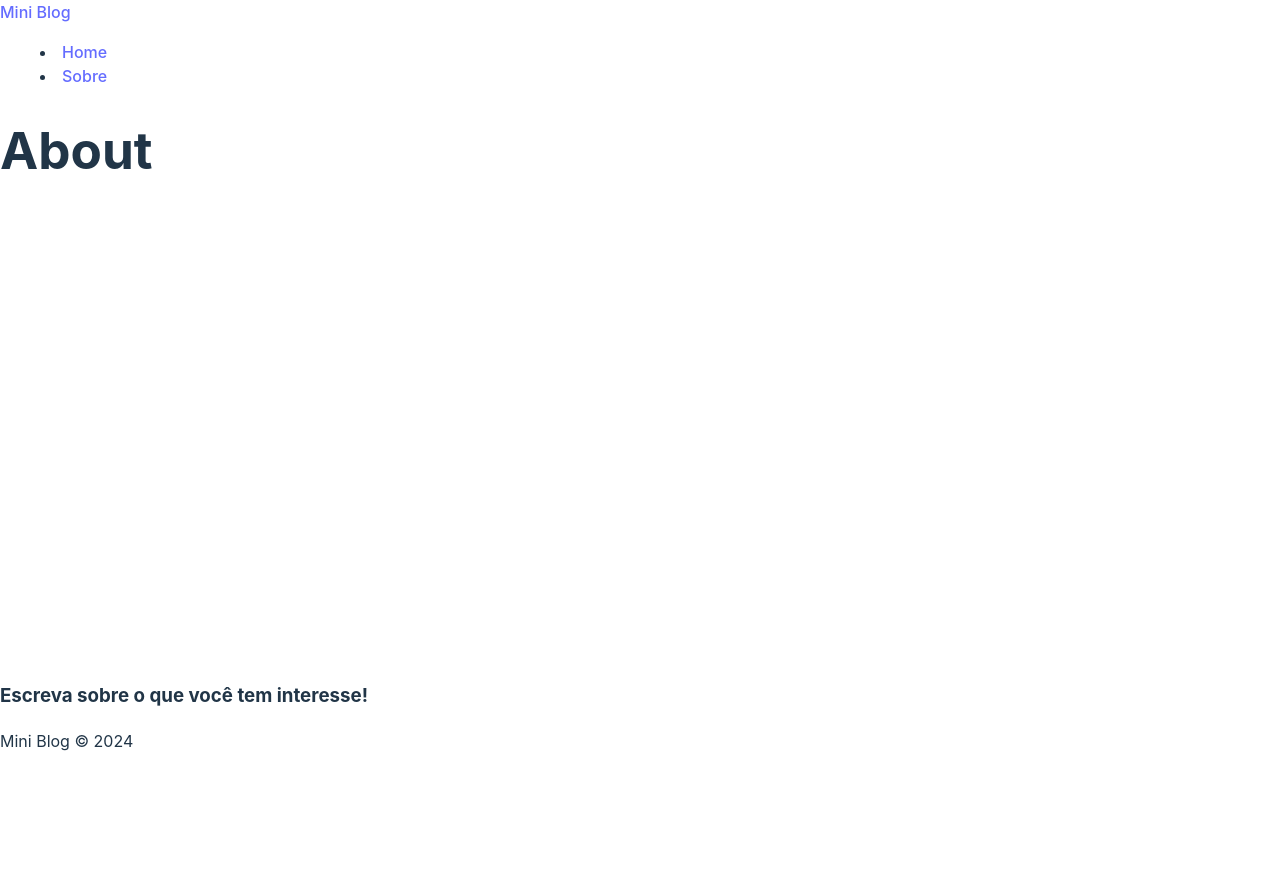
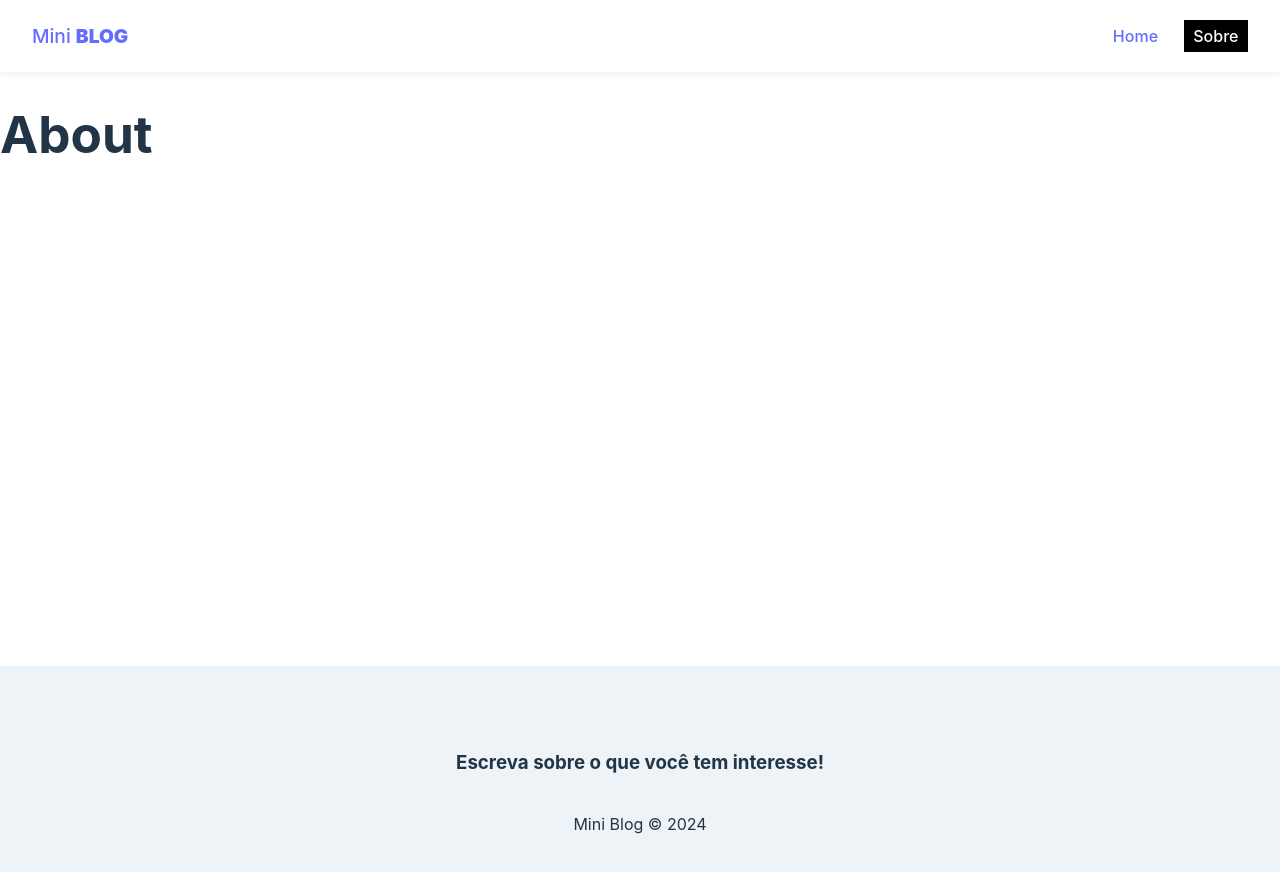
Before and after one commit to oldrado-jr/mini-blog, a React (Vite) app: page /about in a window 1280 px wide. Shown: the top 872 px of the page. Before the commit the page ends 800 px from the top, so only its background shows below. Built offline with nearby package versions, Linux system fonts and the light colour scheme.

Commit message:
feat: add footer and navbar styles

```diff
--- a/src/components/Footer/index.jsx
+++ b/src/components/Footer/index.jsx
@@ -1,6 +1,8 @@
+import styles from './styles.module.css';
+
 function Footer() {
   return (
-    <footer>
+    <footer className={styles.footer}>
       <h3>Escreva sobre o que você tem interesse!</h3>
       <p>Mini Blog &copy; {new Date().getFullYear()}</p>
     </footer>
--- /dev/null
+++ b/src/components/Footer/styles.module.css
@@ -0,0 +1,8 @@
+.footer {
+  height: 250px;
+  display: flex;
+  flex-direction: column;
+  align-items: center;
+  justify-content: center;
+  background: #edf3f6;
+}
--- a/src/components/Navbar/index.jsx
+++ b/src/components/Navbar/index.jsx
@@ -1,17 +1,23 @@
 import { NavLink } from 'react-router-dom';
 
+import styles from './styles.module.css';
+
 function Navbar() {
+  const isLinkActive = ({ isActive }) => {
+    return isActive ? styles.active : '';
+  };
+
   return (
-    <nav>
-      <NavLink to="/">
+    <nav className={styles.navbar}>
+      <NavLink to="/" className={styles.brand}>
         Mini <span>Blog</span>
       </NavLink>
-      <menu>
+      <menu className={styles['links-list']}>
         <li>
-          <NavLink to="/">Home</NavLink>
+          <NavLink to="/" className={isLinkActive}>Home</NavLink>
         </li>
         <li>
-          <NavLink to="/about">Sobre</NavLink>
+          <NavLink to="/about" className={isLinkActive}>Sobre</NavLink>
         </li>
       </menu>
     </nav>
--- /dev/null
+++ b/src/components/Navbar/styles.module.css
@@ -0,0 +1,31 @@
+.navbar {
+  display: flex;
+  align-items: center;
+  justify-content: space-between;
+  box-shadow: rgba(0, 0, 0, 0.15) 0 -2px 10px 0;
+  padding: 0.5em 2em;
+}
+
+.brand {
+  font-size: 1.2em;
+}
+
+.brand span {
+  font-weight: 900;
+  text-transform: uppercase;
+}
+
+.links-list {
+  display: flex;
+  list-style: none;
+  gap: 1em;
+}
+
+.links-list li a {
+  padding: 0.4em 0.6em;
+}
+
+.active {
+  background: #000;
+  color: #fff;
+}
```
